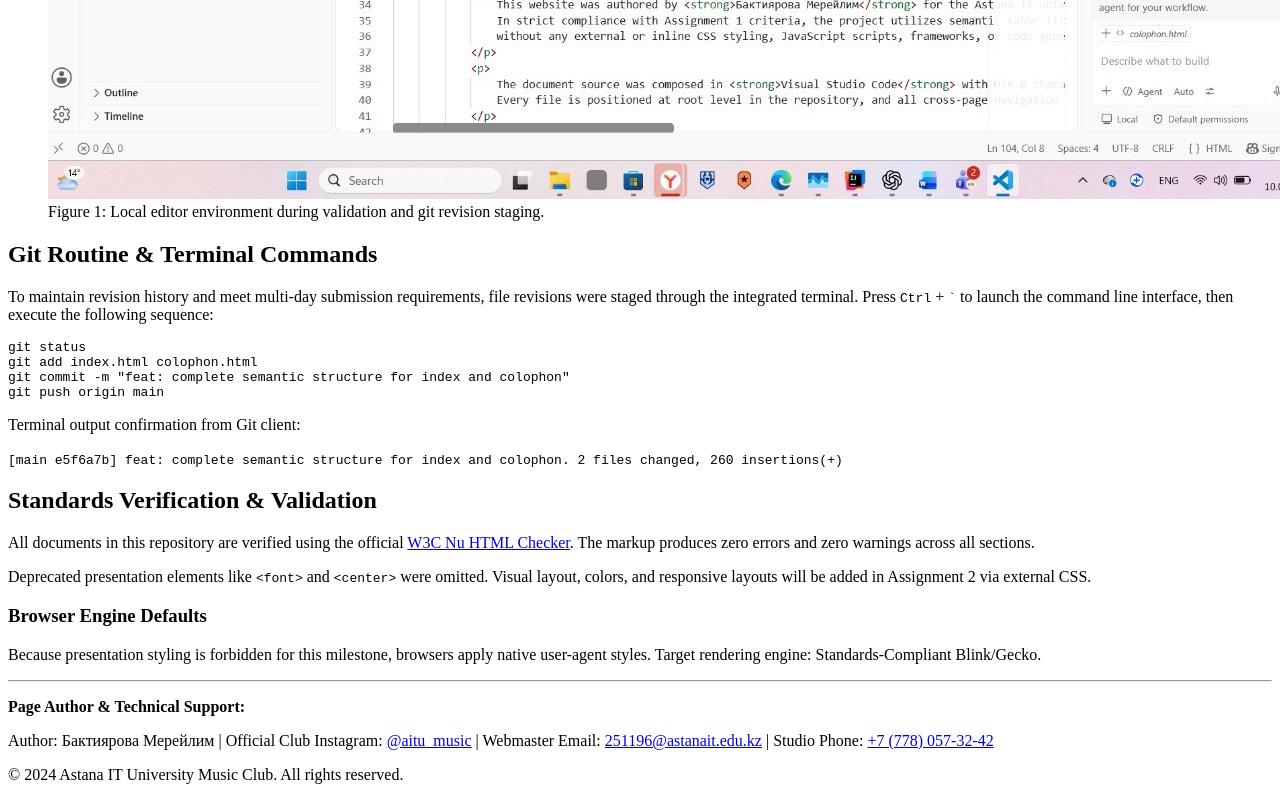
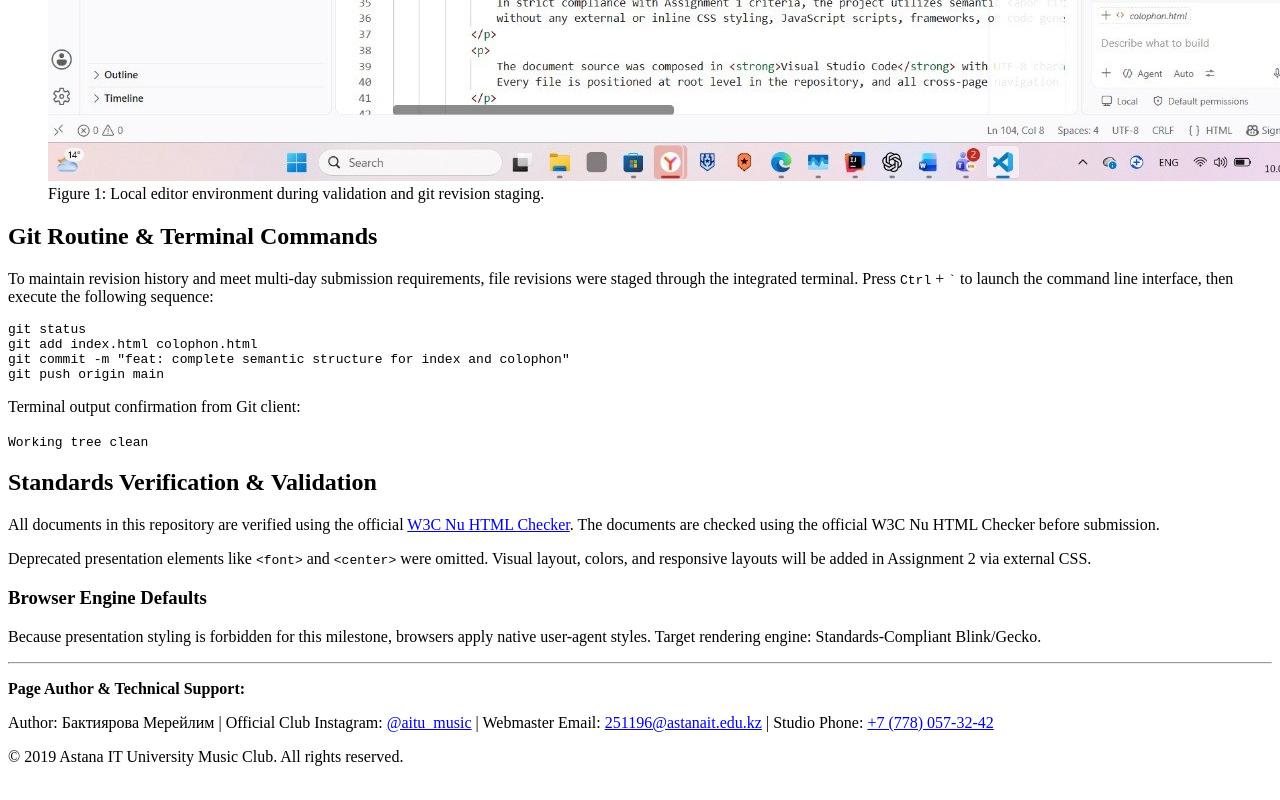
Before and after one commit to bakytlima-svg/musicclub, a plain HTML site: page colophon.html in a window 1280 px wide. Shown: the part 980-1780 px from the top of the page. Drawn offline with Linux system fonts and the light colour scheme.

Commit message:
Update colophon with corrections and clarifications

```diff
--- a/colophon.html
+++ b/colophon.html
@@ -37,10 +37,9 @@
             </p>
             <p>
                 The document source was composed in <strong>Visual Studio Code</strong> with UTF-8 character encoding.
-                Every file is positioned at root level in the repository, and all cross-page navigation links use strict relative file paths.
+                The HTML files are stored in the repository root, while the images are stored in the images folder.
             </p>
 
-            <!-- Image 3 of 3 required across your pages -->
             <figure>
                 <img src="images/workspace.jpg" alt="Visual Studio Code editor workspace showing terminal git status and valid HTML code">
                 <figcaption>Figure 1: Local editor environment during validation and git revision staging.</figcaption>
@@ -54,23 +53,23 @@
                 Press <kbd>Ctrl</kbd> + <kbd>`</kbd> to launch the command line interface, then execute the following sequence:
             </p>
 
-            <!-- Code and pre blocks positioned naturally inside colophon as required -->
+           <!-- Code and pre are used here because terminal commands are presented as literal code. -->
             <pre><code>git status
 git add index.html colophon.html
 git commit -m "feat: complete semantic structure for index and colophon"
 git push origin main</code></pre>
 
             <p>Terminal output confirmation from Git client:</p>
-            <p><samp>[main e5f6a7b] feat: complete semantic structure for index and colophon. 2 files changed, 260 insertions(+)</samp></p>
+            <p><samp>Working tree clean</samp></p>
         </section>
 
         <section>
             <h2>Standards Verification &amp; Validation</h2>
-            <!-- External link with target and rel required by assignment -->
+            <!-- The external link opens the validator separately so the current page remains open. -->
             <p>
                 All documents in this repository are verified using the official
                 <a href="https://validator.w3.org/" target="_blank" rel="noopener noreferrer">W3C Nu HTML Checker</a>.
-                The markup produces zero errors and zero warnings across all sections.
+                The documents are checked using the official W3C Nu HTML Checker before submission.
             </p>
             <p>
                 Deprecated presentation elements like <code>&lt;font&gt;</code> and <code>&lt;center&gt;</code> were omitted.
@@ -98,7 +97,7 @@ git push origin main</code></pre>
             Webmaster Email: <a href="mailto:251196@astanait.edu.kz">251196@astanait.edu.kz</a> |
             Studio Phone: <a href="tel:+77780573242">+7 (778) 057-32-42</a>
         </p>
-        <p>&copy; 2024 Astana IT University Music Club. All rights reserved.</p>
+        <p>&copy; 2019 Astana IT University Music Club. All rights reserved.</p>
     </footer>
 </body>
 </html>
```
